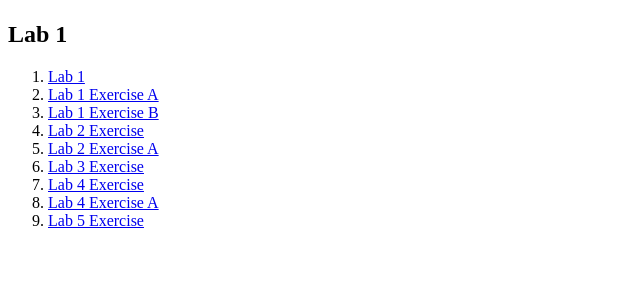
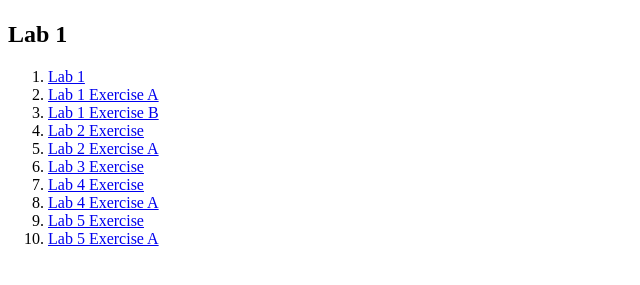
Before and after one commit to eykasafiah/S81563_CSF3133_K2, a plain HTML site: page index.html in a window 1280 px wide. Shown: the part 59-344 px from the top of the page, without its empty margins (0-640 px from the left). Drawn offline with Linux system fonts and the light colour scheme.

Commit message:
Add Lab 5 Exercise A link to index.html
Added a new link for Lab 5 Exercise A.

```diff
--- a/index.html
+++ b/index.html
@@ -18,6 +18,7 @@
             <li><a href="Lab4/Lab4/lab4.html">Lab 4 Exercise</a></li>
             <li><a href="Lab4/Lab4_ExerA/lab4_ExerA.html">Lab 4 Exercise A</a></li>
             <li><a href="Lab5/Lab5/umt.html">Lab 5 Exercise</a></li>
+            <li><a href="Lab5/Lab5_ExerA/lab5_ExerA.html">Lab 5 Exercise A</a></li>
         </ol>
     </body>
 </html>
```
